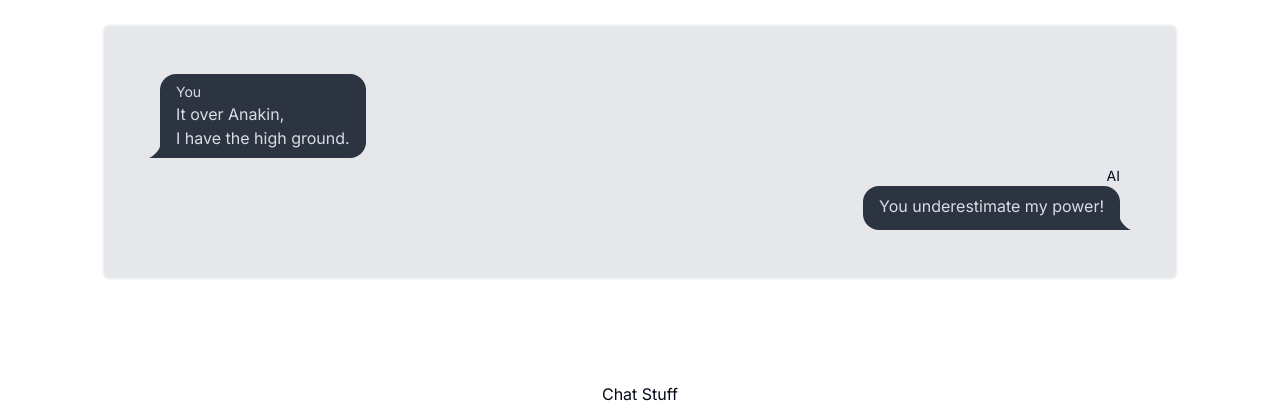
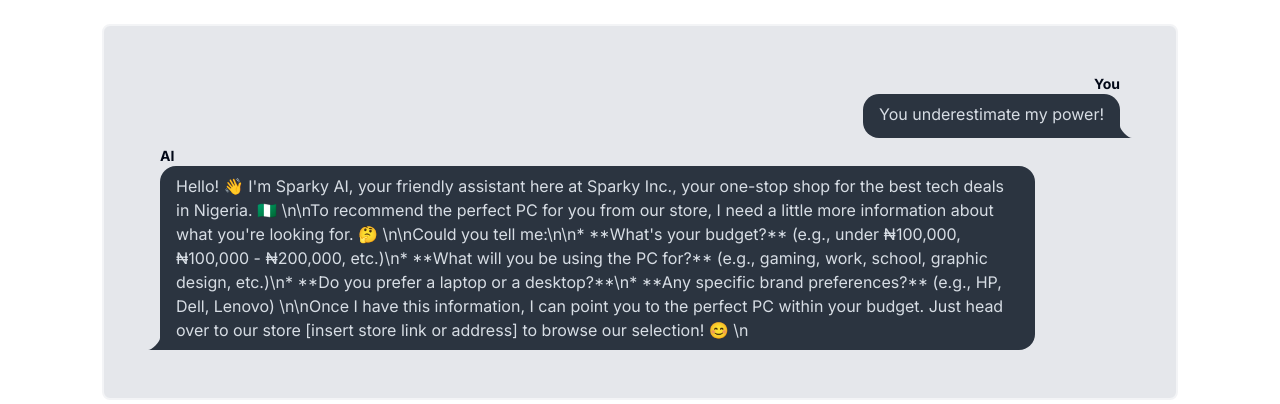
Before and after one commit to Ayobami6/sparkygadgets_frontend, a Next.js app: page /ai-assistant in a window 1280 px wide. Shown: the part 158-562 px from the top of the page. Built offline with nearby package versions, Linux system fonts and the light colour scheme; no server answers.

Commit message:
Subject: Implement initial AI assistant greeting
Introduce a welcome message and onboarding prompts from the AI assistant to guide users on first interaction. This aims to clarify the assistant's purpose and provide a clear starting point for users to engage with the AI's capabilities.

```diff
--- a/app/ai-assistant/page.tsx
+++ b/app/ai-assistant/page.tsx
@@ -31,21 +31,22 @@
             <Banner bannerText={bannerText} loading={bannerLoading} />
             <div className='p-[102px]'>
                 <div className='border-2 rounded-lg p-11 bg-gray-200 border-gray-100'>
-                    <div className="chat chat-start">
-                        <div className="chat-bubble">
-                            <div className="chat-header">
-                                You
-                            </div>
-                            It over Anakin,
-                            <br />
-                            I have the high ground.
-                        </div>
-                    </div>
                     <div className="chat chat-end">
                         <div className="chat-header">
-                            AI
+                           <h3 className='font-bold'>
+                                 You
+                           </h3>
                         </div>
-                        <div className="chat-bubble">You underestimate my power!</div>
+                        <div className="chat-bubble bg-dark">You underestimate my power!</div>
+                    </div>
+                    <div className="chat chat-start">
+                        <div className="chat-header">
+                                <h3 className='font-bold'>AI</h3>
+                            </div>
+                        <div className="chat-bubble bg-dark">
+
+                            Hello! 👋 I'm Sparky AI, your friendly assistant here at Sparky Inc., your one-stop shop for the best tech deals in Nigeria. 🇳🇬 \n\nTo recommend the perfect PC for you from our store, I need a little more information about what you're looking for. 🤔 \n\nCould you tell me:\n\n* **What's your budget?** (e.g., under ₦100,000, ₦100,000 - ₦200,000, etc.)\n* **What will you be using the PC for?**  (e.g., gaming, work, school, graphic design, etc.)\n* **Do you prefer a laptop or a desktop?**\n* **Any specific brand preferences?** (e.g., HP, Dell, Lenovo) \n\nOnce I have this information, I can point you to the perfect PC within your budget.  Just head over to our store [insert store link or address] to browse our selection! 😊 \n
+                        </div>
                     </div>
 
                 </div>
```
